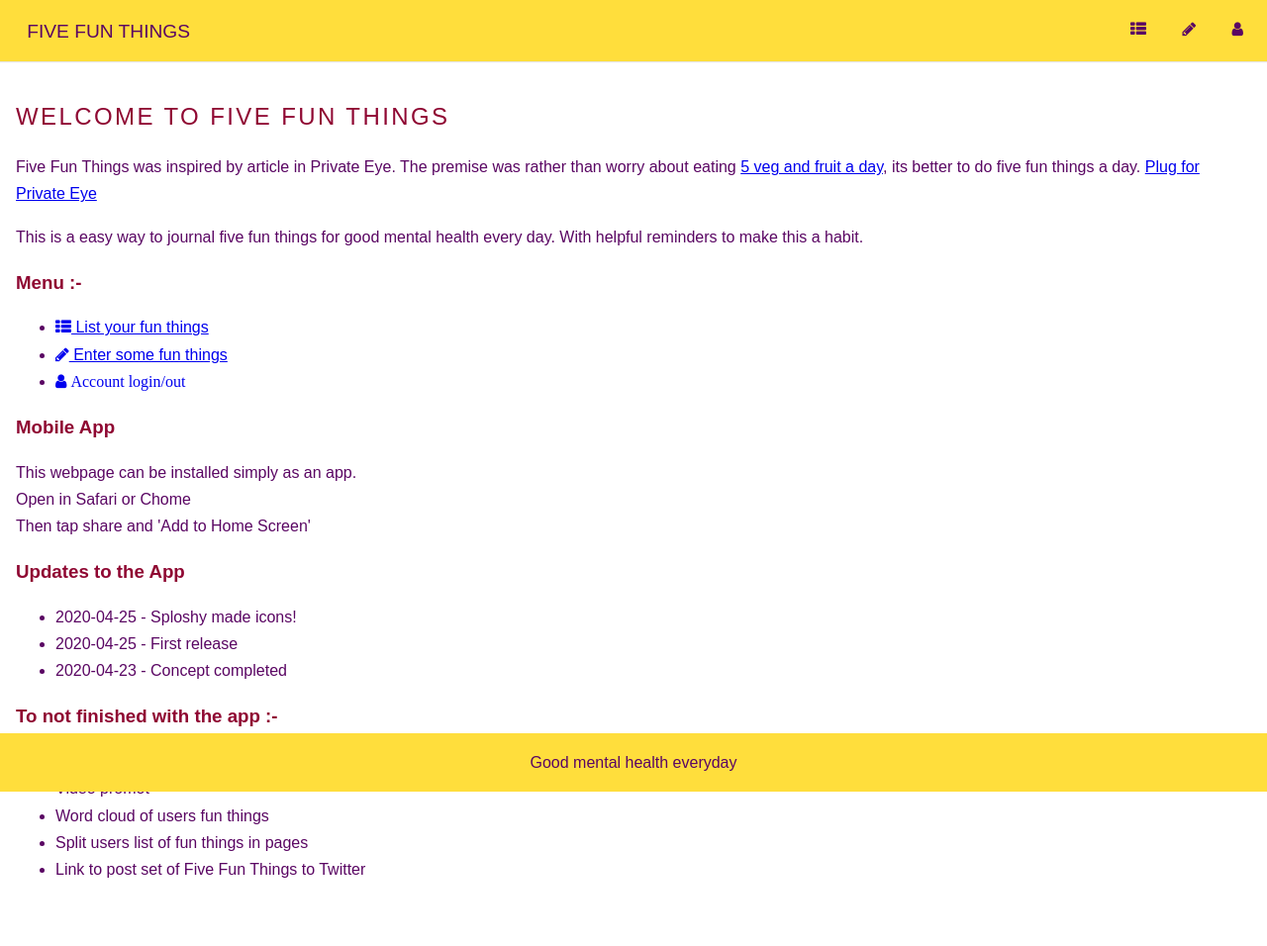
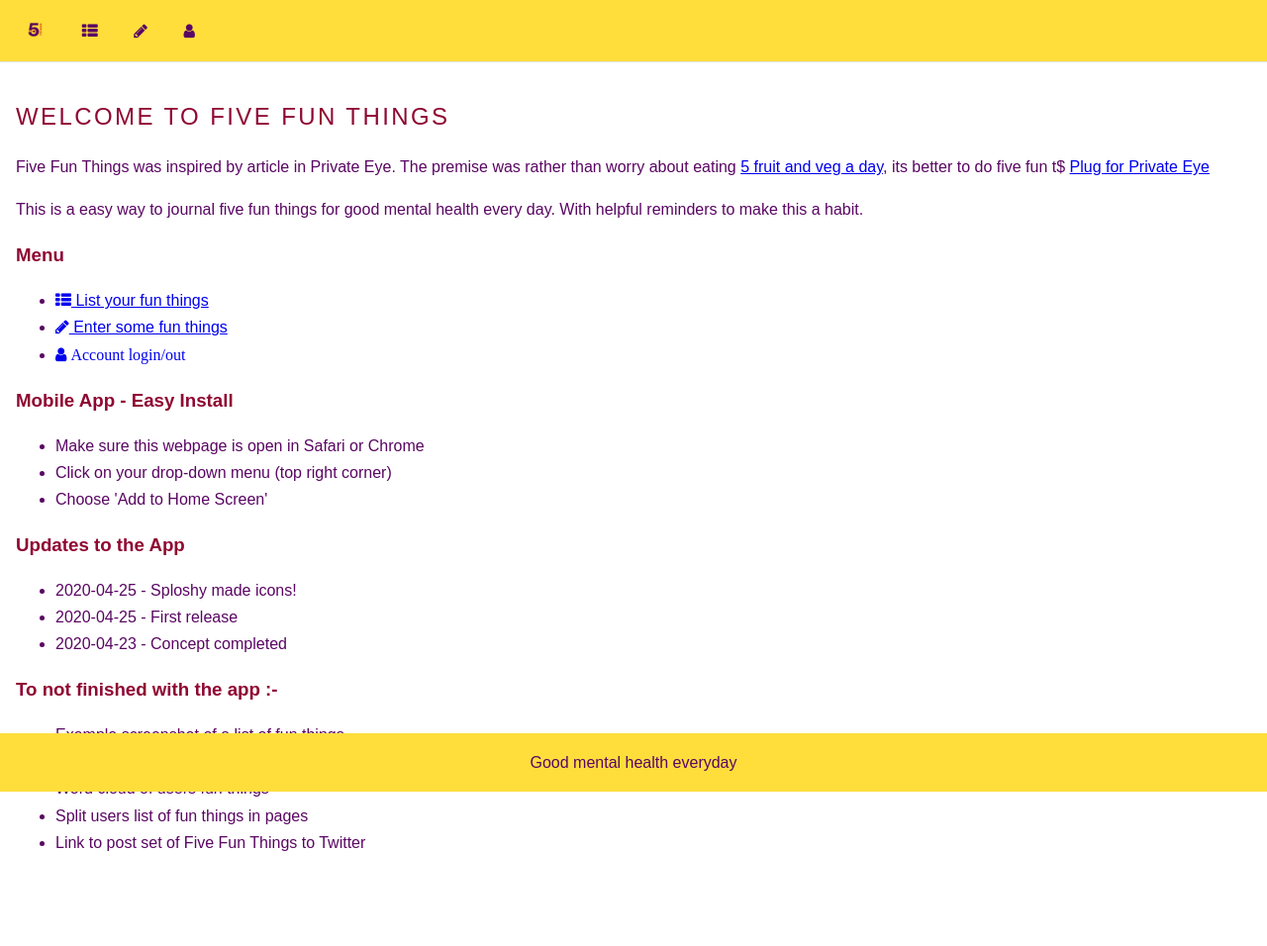
Before and after one commit to bmsleight/five_fun_things, a Django app: template five_fun_things/templates/index.html in a window 1280 px wide. Shown: the whole page at 99% size. After the commit the page ends 860 px from the top, so only its background shows below. Run offline with Django 3.2, Linux system fonts and the light colour scheme; the template is opened without the code that fills it, so the values that code supplies are empty; some libraries are stand-ins or nearby versions.

Commit message:
Tweaks to front end

```diff
--- a/five_fun_things/templates/base.html
+++ b/five_fun_things/templates/base.html
@@ -38,12 +38,13 @@
     <link rel="stylesheet" href="{% static "css/layouts/marketing.css" %}">
     <title>Five Fun Things</title>
     <meta name="description" content="Five Fun Things - Good mental health everyday.">
+
 </head>
 <body>
 
 <div class="header">
     <div class="home-menu pure-menu pure-menu-horizontal pure-menu-fixed">
-        <a class="pure-menu-heading" href="/">Five Fun Things</a>
+        <a class="pure-menu-heading" href="/"><img src="{% static "webicons/favicon-16x16.png" %}"></a
 
         <ul class="pure-menu-list">
             <li class="pure-menu-item"><a href="/things/" class="pure-menu-link"><i class="fa fa-th-list"></i></a></li>
@@ -64,6 +65,5 @@
   </div>
 </div>
 
-
 </body>
 </html>
--- a/five_fun_things/templates/index.html
+++ b/five_fun_things/templates/index.html
@@ -4,23 +4,25 @@
 
 {% block content %}
 <p>Five Fun Things was inspired by article in Private Eye. The premise
-was rather than worry about eating <a href="https://www.nhs.uk/live-well/eat-well/5-a-day-what-counts/">5 veg and fruit a day</a>, its better to do five fun things a day.
-<a href="https://www.subscription.co.uk/private-eye/store/subscription">Plug for Private Eye</a></p>
+was rather than worry about eating <a href="https://www.nhs.uk/live-well/eat-well/5-a-day-what-counts/"  target="_blank">5 fruit and veg a day</a>, its better to do five fun t$
+<a href="https://www.subscription.co.uk/private-eye/store/subscription"  target="_blank">Plug for Private Eye</a></p>
 
 <p>This is a easy way to journal five fun things for good mental health
 every day. With helpful reminders to make this a habit. </p>
 
-<h3>Menu :-</h3>
+<h3>Menu</h3>
  <ul>
     <li class="pure-menu-item"><a href="/things/" ><i class="fa fa-th-list"></i> List your fun things</a></li>
     <li class="pure-menu-item"><a href="/things/journal/" ><i class="fa fa-pencil"></i> Enter some fun things</a></li>
     <li class="pure-menu-item"><a href="/accounts/" ><i class="fa fa-user" aria-hidden="true"> Account login/out</i></a></li>
 </ul>
 
-<h3>Mobile App</h3>
-  <p>This webpage can be installed simply as an app.<br/>
-  Open in Safari or Chome <br/>
-  Then tap share and 'Add to Home Screen'</p>
+<h3>Mobile App -  Easy Install</h3>
+ <ul>
+    <li class="pure-menu-item">Make sure this webpage is open in Safari or Chrome</li>
+    <li class="pure-menu-item">Click on your drop-down menu (top right corner)</li>
+    <li class="pure-menu-item">Choose 'Add to Home Screen'</li>
+ </ul>
 
 <h3>Updates to the App</h3>
  <ul>
--- a/funthings/templates/journal.html
+++ b/funthings/templates/journal.html
@@ -9,7 +9,6 @@
     {% for error in formset.errors %}
         {{ error }}<br/>
     {% endfor %}
-
     <button type="submit" class="pure-button">Save</button>
     <p>&nbsp;</p>
 {% endblock %}
--- a/funthings/views.py
+++ b/funthings/views.py
@@ -34,8 +34,8 @@ def five_fun_form(request, year, month, day):
                                         fields=('thing', 'photo'),
                                         widgets={"thing": Textarea(attrs={'rows':2, 'cols':40, 'class': 'pure-form ', }),
                                                  "photo": ClearableFileInput(attrs={'class': 'custom-file-upload',}) },
-                                        extra=3,
-                                        min_num=2,
+                                        extra=4,
+                                        min_num=1,
                                         max_num=6,
                                         )
 
--- a/production_changes.txt
+++ b/production_changes.txt
@@ -9,6 +9,8 @@ EMAIL_HOST_PASSWORD = 'ADDHERE'
 DEFAULT_FROM_EMAIL = 'noreply@fivefunthings.com'
 
 # Chnage secret Key
-
+# Chnage Media root
 
 python manage.py collectstatic
+python manage.py migrate --run-syncdb
+python manage.py createsuperuser
```
Also changed, not shown: uploads/2020/04/26/exmaple.jpeg (added), uploads/2020/04/26/exmaple_kew3Ctb.jpeg (added), 1 other file.
